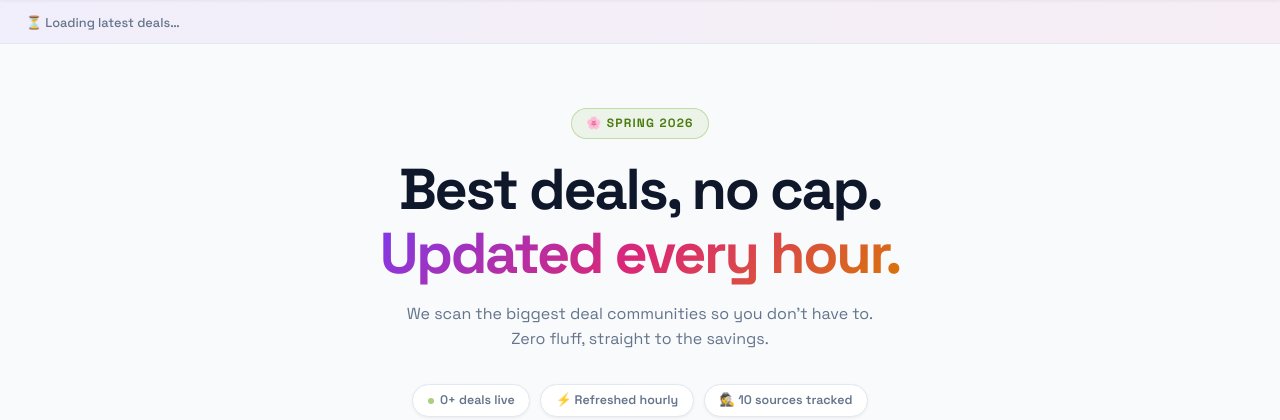
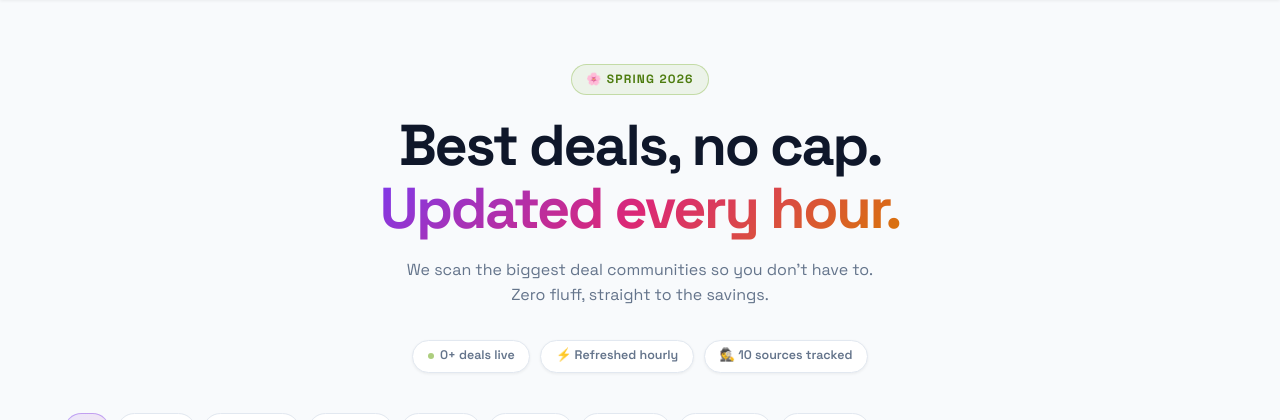
Before and after one commit to rapot2018/learnpy, a FastAPI app: page / in a window 1280 px wide. Shown: the part 63-483 px from the top of the page. Run offline with FastAPI, Linux system fonts and the light colour scheme; data that the repository does not hold is empty.

Commit message:
Remove ticker banner, fix Deals nav link scroll
- Remove marquee ticker HTML, CSS, and JS entirely
- Rename scrollTo() to scrollToId() to stop conflict with native
  window.scrollTo() which was silently swallowing the click

Co-Authored-By: Claude Sonnet 4.6 <noreply@anthropic.com>

```diff
--- a/templates/index.html
+++ b/templates/index.html
@@ -92,24 +92,6 @@
     }
     .btn-drop:hover { opacity: 0.88; transform: translateY(-1px); box-shadow: 0 8px 20px rgba(124,58,237,0.25); }
 
-    /* ── Ticker ── */
-    .ticker {
-      background: linear-gradient(90deg, rgba(124,58,237,0.06), rgba(219,39,119,0.06));
-      border-bottom: 1px solid var(--border);
-      padding: 0.55rem 0; overflow: hidden; white-space: nowrap;
-    }
-    .ticker-track { display: inline-block; animation: scroll-left 120s linear infinite; }
-    .ticker-track:hover { animation-play-state: paused; }
-    .ticker-item {
-      display: inline-flex; align-items: center; gap: 0.35rem;
-      padding: 0 2rem; font-size: 0.8rem; font-weight: 500; color: var(--text-muted);
-    }
-    .ticker-item em { color: var(--purple); font-style: normal; }
-    .ticker-sep { color: var(--border-hover); padding: 0 0.5rem; }
-    @keyframes scroll-left {
-      0% { transform: translateX(0); }
-      100% { transform: translateX(-50%); }
-    }
 
     /* ── Hero ── */
     .hero {
@@ -387,19 +369,12 @@
       <span>💰</span><span><span class="logo-grad">lifez</span>.ai</span>
     </a>
     <div class="nav-right">
-      <button class="nav-link" onclick="scrollTo('deals')">Deals</button>
-      <button class="nav-link" onclick="scrollTo('sources')">Sources</button>
+      <button class="nav-link" onclick="scrollToId('deals')">Deals</button>
+      <button class="nav-link" onclick="scrollToId('sources')">Sources</button>
       <button class="btn-drop" onclick="openModal()">✦ Drop a Deal</button>
     </div>
   </nav>
 </header>
-
-<!-- Ticker -->
-<div class="ticker">
-  <div class="ticker-track" id="tickerTrack">
-    <span class="ticker-item">⏳ Loading latest deals…</span>
-  </div>
-</div>
 
 <!-- Hero -->
 <section class="hero">
@@ -554,7 +529,7 @@
   }
 
   // ── Helpers ──
-  function scrollTo(id) { document.getElementById(id)?.scrollIntoView({ behavior:"smooth" }); }
+  function scrollToId(id) { document.getElementById(id)?.scrollIntoView({ behavior:"smooth" }); }
 
   function timeAgo(ts) {
     if (!ts) return "";
@@ -577,15 +552,6 @@
     return String(s).replace(/&/g,"&amp;").replace(/</g,"&lt;").replace(/>/g,"&gt;").replace(/"/g,"&quot;");
   }
 
-  // ── Ticker ──
-  function buildTicker(deals) {
-    if (!deals.length) return;
-    const items = deals.map(d =>
-      `<span class="ticker-item"><em>${d.source_icon||"🔥"}</em> ${esc(d.title)}</span><span class="ticker-sep">·</span>`
-    ).join("");
-    document.getElementById("tickerTrack").innerHTML = items + items; // doubled for seamless loop
-  }
-
   // ── Fetch ──
   async function loadDeals(filter = "all") {
     const params = new URLSearchParams({ limit: 50 });
@@ -601,7 +567,6 @@
       renderDeals(data.deals || []);
       document.getElementById("updatedText").textContent = `Updated ${fmtUpdated(data.last_updated)}`;
       document.getElementById("statCount").textContent = `${data.total || 0}+ deals live`;
-      buildTicker(data.deals || []);
     } catch {
       renderError();
     }
```
